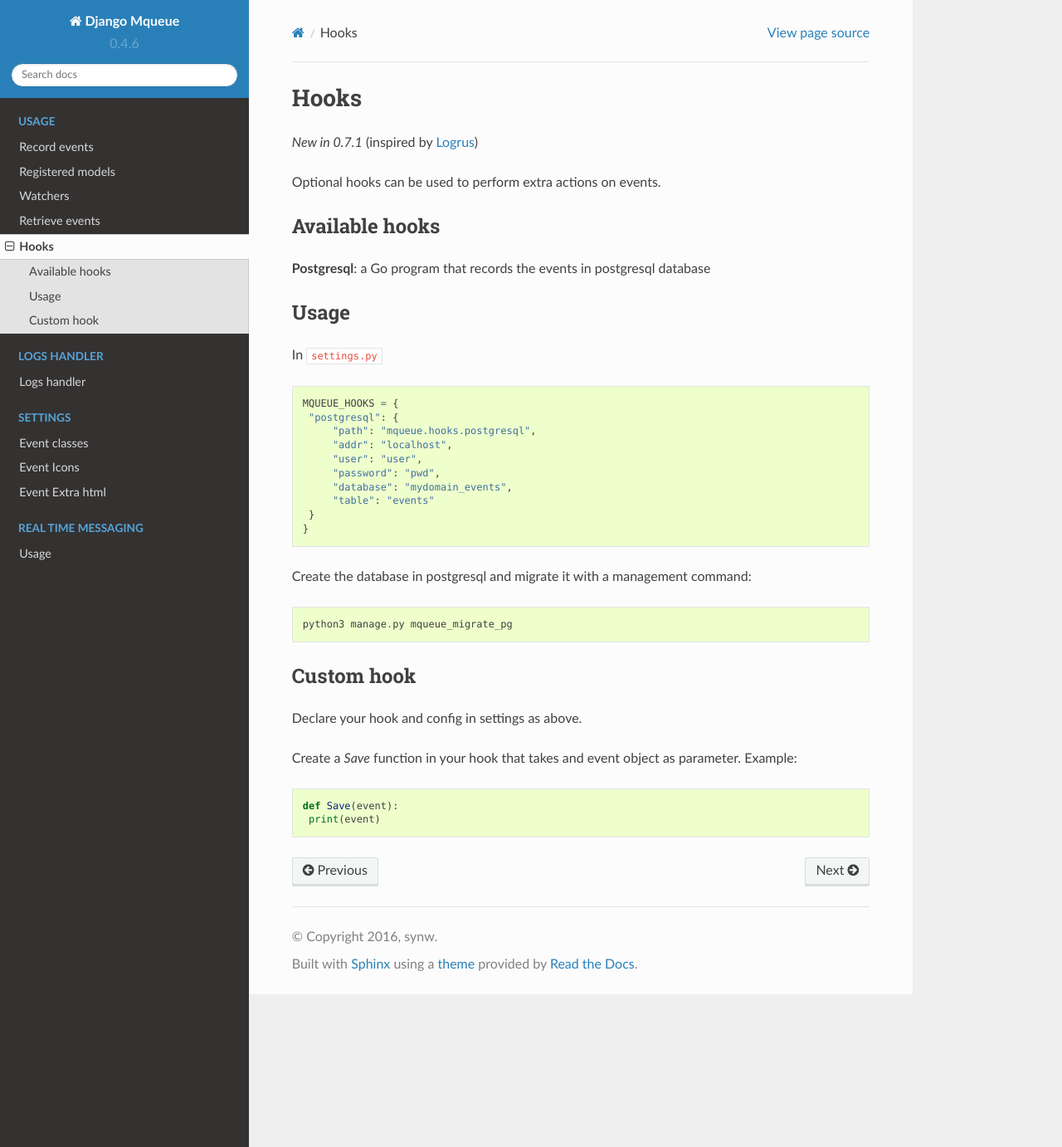
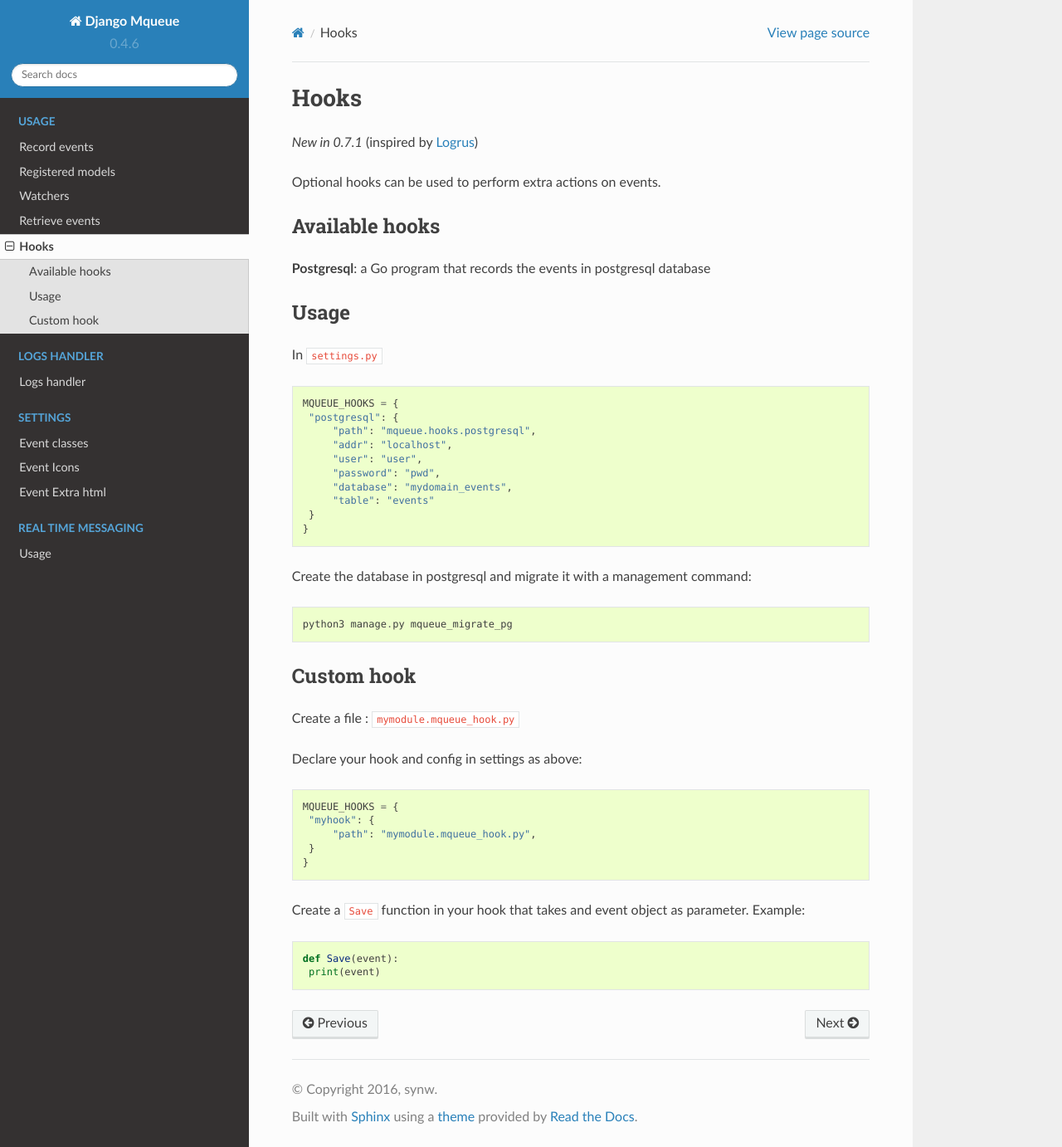
Before and after one commit to synw/django-mqueue, a Sphinx documentation site: the page built from docs/usage/hooks.rst, in a window 1280 px wide and 1382 px high. Shown: the whole window at 83% size. Built offline with Sphinx 7.4.7 and the Read the Docs theme 2.0.0, drawn with Linux system fonts in a browser that asks for light colours.

Commit message:
More documentation for custom hooks

```diff
--- a/docs/usage/hooks.rst
+++ b/docs/usage/hooks.rst
@@ -39,9 +39,19 @@ Create the database in postgresql and migrate it with a management command:
 Custom hook
 -----------
 
-Declare your hook and config in settings as above.
+Create a file : ``mymodule.mqueue_hook.py``
 
-Create a `Save` function in your hook that takes and event object as parameter. Example:
+Declare your hook and config in settings as above:
+
+::
+
+   MQUEUE_HOOKS = {
+    "myhook": {
+        "path": "mymodule.mqueue_hook.py",
+    }
+   }
+
+Create a ``Save`` function in your hook that takes and event object as parameter. Example:
 
 ::
 
```
